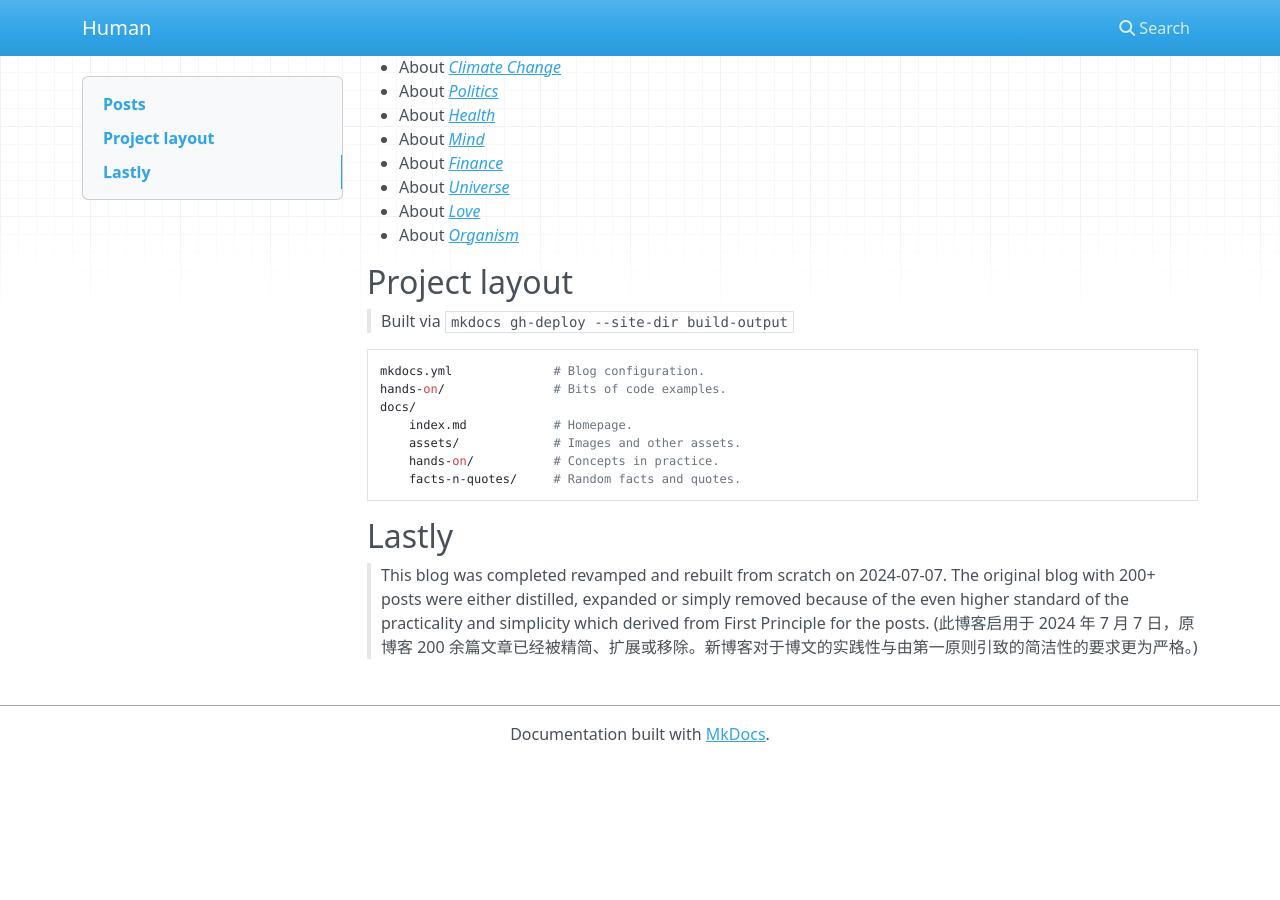
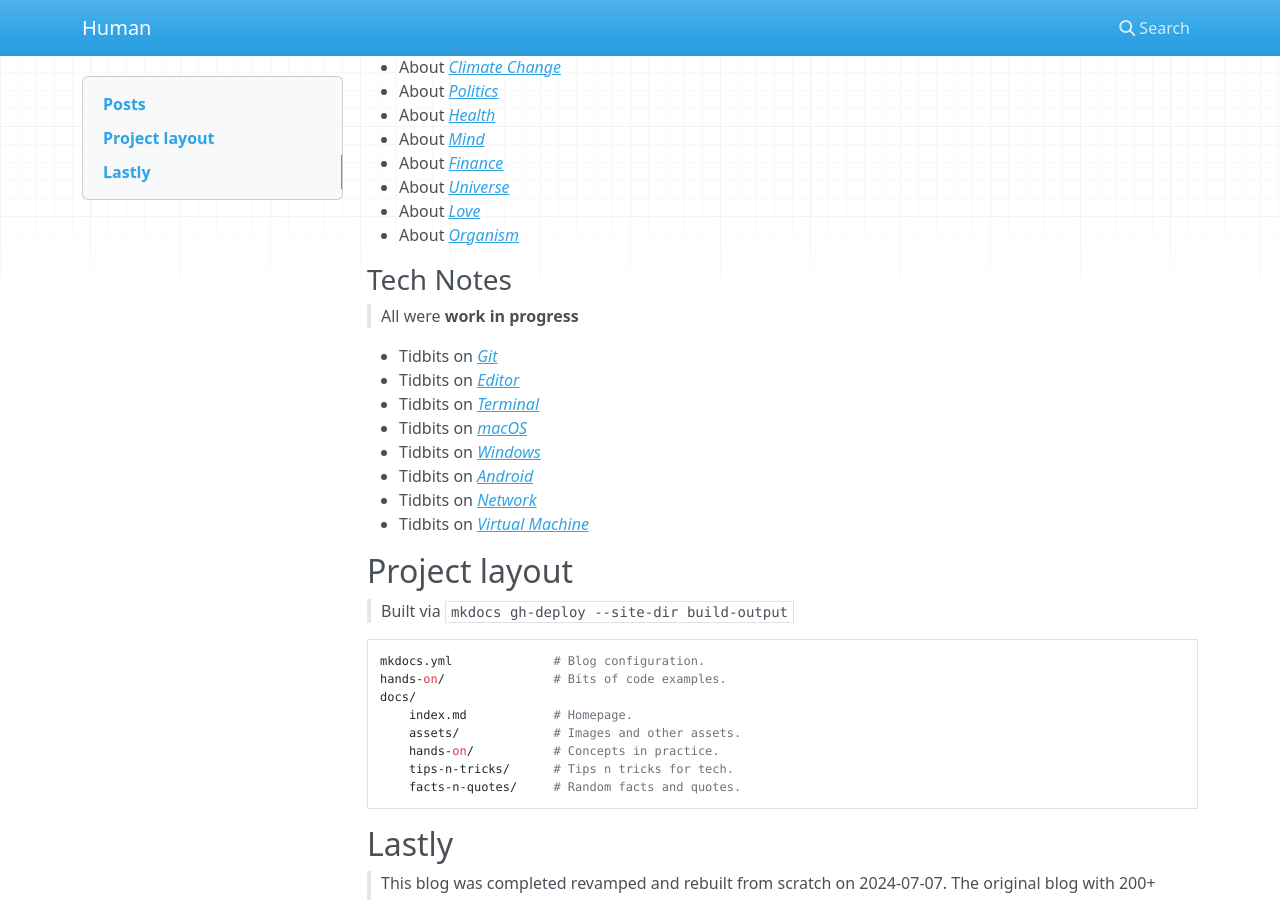
Before and after one commit to codingEzio/codingEzio.github.io, an MkDocs documentation site: the page built from docs/index.md, in a window 1280 px wide and 900 px high, scrolled down 423 px. Built offline with MkDocs 1.6.1, drawn with Linux system fonts in a browser that asks for light colours; nearby versions of some CDN libraries; before the commit the page ends 1185 px from its top, so only the background shows below that.

Commit message:
feat+refactor: Huge migration for existing notes to blog of various kinds of notes

```diff
--- a/docs/index.md
+++ b/docs/index.md
@@ -25,6 +25,19 @@
 - About [*Love*](./facts-n-quotes/facts-n-quotes-about-love.md)
 - About [*Organism*](./facts-n-quotes/facts-n-quotes-about-organism.md)
 
+### Tech Notes
+
+> All were **work in progress**
+
+- Tidbits on [*Git*](./tips-n-tricks/tidbits-git.md)
+- Tidbits on [*Editor*](./tips-n-tricks/tidbits-editor.md)
+- Tidbits on [*Terminal*](./tips-n-tricks/tidbits-terminal.md)
+- Tidbits on [*macOS*](./tips-n-tricks/tidbits-macos.md)
+- Tidbits on [*Windows*](./tips-n-tricks/tidbits-windows.md)
+- Tidbits on [*Android*](./tips-n-tricks/tidbits-android.md)
+- Tidbits on [*Network*](./tips-n-tricks/tidbits-network.md)
+- Tidbits on [*Virtual Machine*](./tips-n-tricks/tidbits-virtual-machine.md)
+
 ## Project layout
 
 > Built via `mkdocs gh-deploy --site-dir build-output`
@@ -35,6 +48,7 @@
         index.md            # Homepage.
         assets/             # Images and other assets.
         hands-on/           # Concepts in practice.
+        tips-n-tricks/      # Tips n tricks for tech.
         facts-n-quotes/     # Random facts and quotes.
 
 ## Lastly
```
Also changed, not shown: docs/tips-n-tricks/tidbits-android.md (added, +3 -0 lines), docs/tips-n-tricks/tidbits-editor.md (added, +4 -0 lines), docs/tips-n-tricks/tidbits-git.md (added, +4 -0 lines), docs/tips-n-tricks/tidbits-macos.md (added, +13 -0 lines), docs/tips-n-tricks/tidbits-network.md (added, +1 -0 lines), docs/tips-n-tricks/tidbits-terminal.md (added, +19 -0 lines), docs/tips-n-tricks/tidbits-virtual-machine.md (added, +7 -0 lines), docs/tips-n-tricks/tidbits-windows.md (added, +2 -0 lines).
